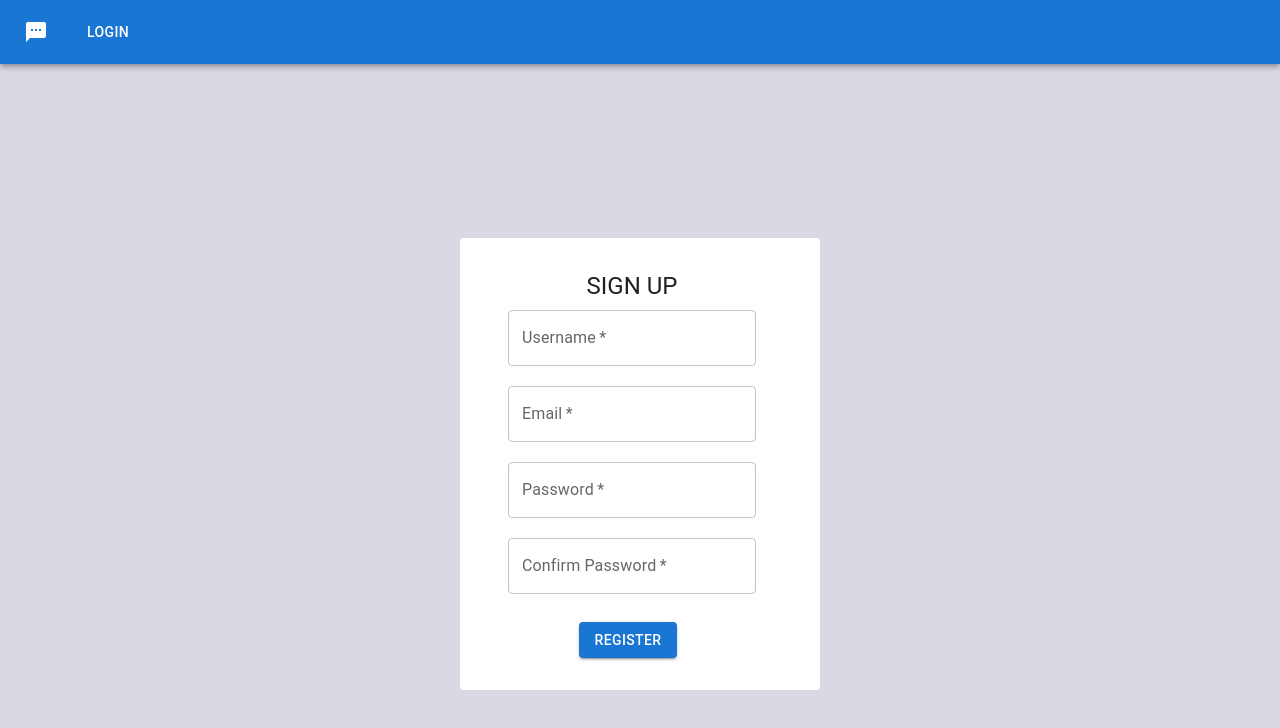
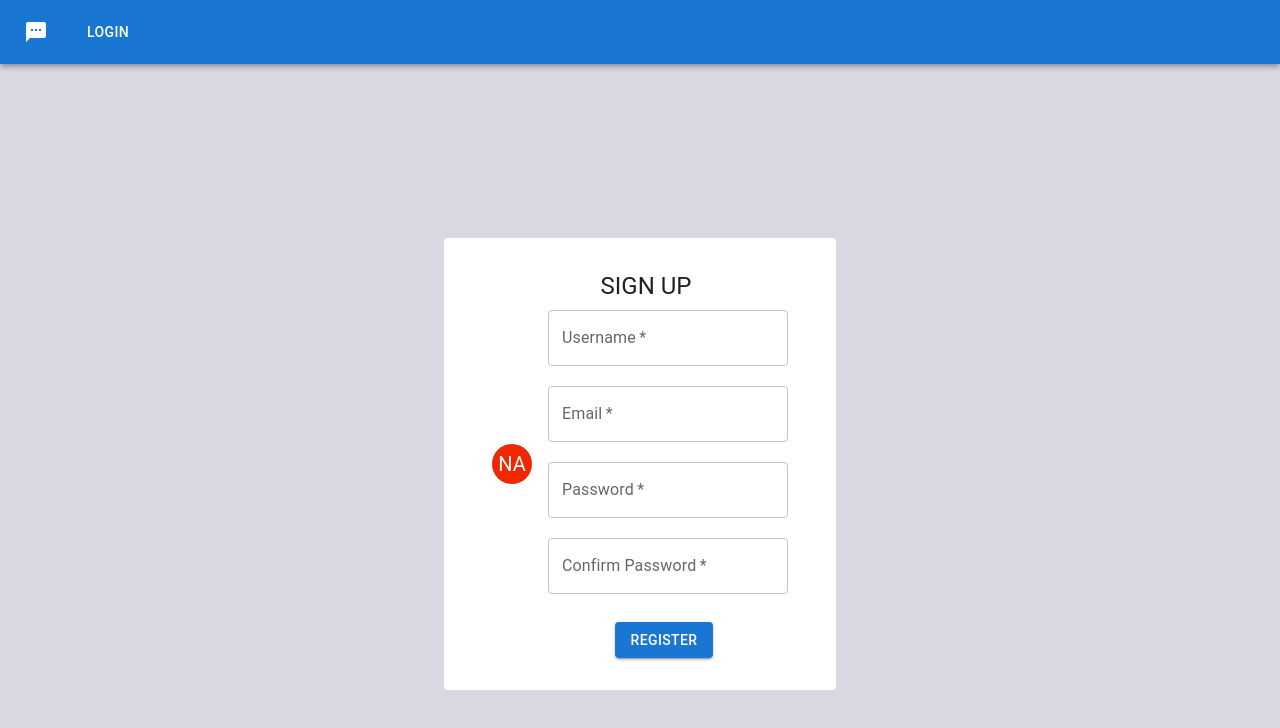
Before and after one commit to Somy-h/chatApp, a React (Create React App) app in the folder bchat-front/: page /sign-up in a window 1280 px wide. Shown: the top 728 px of the page. Built offline with nearby package versions, Linux system fonts and the light colour scheme; no server answers.

Commit message:
display of an avatar

```diff
--- a/bchat-front/src/pages/signup-page.js
+++ b/bchat-front/src/pages/signup-page.js
@@ -1,4 +1,3 @@
-// import React from "react";
 import { useNavigate } from "react-router-dom";
 import { registerUser } from "../ApiServices/authService";
 import { useContext } from "react";
@@ -8,22 +7,12 @@ import { setJwt } from "../ApiServices/jwtService";
 import { stringAvatar } from "../utils/utils";
 import Avatar from "@mui/material/Avatar";
 import TextField from "@mui/material/TextField";
-// import FormControl from "@mui/material/FormControl";
-// import OutlinedInput from "@mui/material/OutlinedInput";
-// import InputLabel from "@mui/material/InputLabel";
-// import InputAdornment from "@mui/material/InputAdornment";
 import Box from "@mui/material/Box";
 import Card from "@mui/material/Card";
-import CardActions from "@mui/material/CardActions";
-import CardContent from "@mui/material/CardContent";
 import Typography from "@mui/material/Typography";
 import Grid from '@mui/material/Grid';
 import Paper from '@mui/material/Paper';
 import { Button, IconButton } from "@mui/material";
-// import Visibility from "@mui/icons-material/Visibility";
-// import VisibilityOff from "@mui/icons-material/VisibilityOff";
-
-
 import React, { Fragment } from 'react';
 import { useForm, Controller } from 'react-hook-form';
 import { yupResolver } from '@hookform/resolvers/yup';
@@ -33,7 +22,7 @@ import * as Yup from 'yup';
 
 export default function SignupPage() {
 
-
+// validation for username, email, password and confirm password
   const validationSchema = Yup.object().shape({
     user_name : Yup.string()
       .required('Username is required')
@@ -52,11 +41,9 @@ export default function SignupPage() {
 
   });
 
-
   let navigate = useNavigate();
   const { setCurrentUser } = useContext(UserContext);
   const { getChannelUsers } = useContext(SocketContext);
-
 
 const {
   register,
@@ -67,19 +54,27 @@ const {
   resolver: yupResolver(validationSchema)
 });
 
-// const [signupFormData, setSignupFormData] = React.useState({
-//       user_name: "",
-//       email: "",
-//       pwd: "",
-//     });
+const [signupFormData, setSignupFormData] = React.useState({
+      user_name: "",
+      email: "",
+      pwd: "",
+    });
 
-//   const handleFormChange = (event) => {
-//     const { name, value } = event.target;
-//     setSignupFormData((prevFormData) => ({
-//       ...prevFormData,
-//       [name]: value,
-//     }));
+  const handleFormChange = (event) => {
+    const { name, value } = event.target;
+    setSignupFormData((prevFormData) => ({
+      ...prevFormData,
+      [name]: value,
+    }));
+  };
+
+// const handleEnterSubmit = (event) => {
+//   if (event.key === 'Enter') {
+//       onSubmit();
+//     event.preventDefault();
 //   };
+// };
+
 const onSubmit = async(data) => {
   // console.log(JSON.stringify(data, null, 2));
   const data1 = await registerUser(data);
@@ -130,16 +125,21 @@ return (
     }}
 
   >
-     {/* <Box
+     <Box
           sx={{
             width: "20%",
             outline: "none"
           }}
+          display= "flex"
+          alignItems="center"
         >
-          <h5>SB</h5>
           <Avatar {...stringAvatar(signupFormData.user_name)} />
-        </Box> */}
+        </Box>
  <Box
+ sx={{
+  width: "70%",
+  outline: "none"
+}}
  >
   <Fragment>
     <Paper  elevation={0}>
@@ -154,35 +154,45 @@ return (
         direction="column"
         alignItems="center"
         justifyContent="center"
+        >
 
-         >
-          <Grid item xs={12} sm={6}>
+          <Grid item xs={12} sm={6}
+          display= "flex"
+          direction="column"
+          alignItems="center">
             <TextField
+             sx={{
+              width: 240
+             }}
               required
               id="username"
               name="user_name"
               label="Username"
-              fullWidth
               margin="dense"
-              // onChange={handleFormChange}
 
               {...register('user_name')}
               error={errors.user_name ? true : false}
+              onChange={handleFormChange}
             />
             <Typography variant="inherit" color="textSecondary">
               {errors.user_name?.message}
             </Typography>
           </Grid>
-          <Grid item xs={12} sm={6}>
+
+          <Grid item xs={12} sm={6}
+           display= "flex"
+           direction="column"
+           alignItems="center"
+          >
             <TextField
               required
+              sx={{
+                width: 240
+               }}
               id="email"
               name="email"
               label="Email"
-              fullWidth
               margin="dense"
-              // onChange={handleFormChange}
-
               {...register('email')}
               error={errors.email ? true : false}
             />
@@ -190,17 +200,21 @@ return (
               {errors.email?.message}
             </Typography>
           </Grid>
-          <Grid item xs={12} sm={6}>
+
+          <Grid item xs={12} sm={6}
+          display= "flex"
+          direction="column"
+          alignItems="center">
             <TextField
               required
+              sx={{
+                width: 240
+               }}
               id="password"
               name="pwd"
               label="Password"
-              type="password"
-              fullWidth
               margin="dense"
-              // onChange={handleFormChange}
-
+              type = "password"
               {...register('pwd')}
               error={errors.pwd ? true : false}
             />
@@ -208,28 +222,31 @@ return (
               {errors.pwd?.message}
             </Typography>
           </Grid>
-          <Grid item xs={12} sm={6}>
+
+          <Grid item xs={12} sm={6}
+          display= "flex"
+          direction="column"
+          alignItems="center">
             <TextField
               required
+              sx={{
+                width: 240
+               }}
               id="confirmPassword"
               name="confirmPassword"
               label="Confirm Password"
               type="password"
-              fullWidth
               margin="dense"
               {...register('confirmPassword')}
               error={errors.confirmPassword ? true : false}
+              // onKeyDown={handleEnterSubmit}
             />
             <Typography variant="inherit" color="textSecondary">
               {errors.confirmPassword?.message}
             </Typography>
           </Grid>
 
-
-
-
-        <Box mt={3}
-        >
+        <Box mt={3}>
           <Button
             variant="contained"
             color="primary"
```
